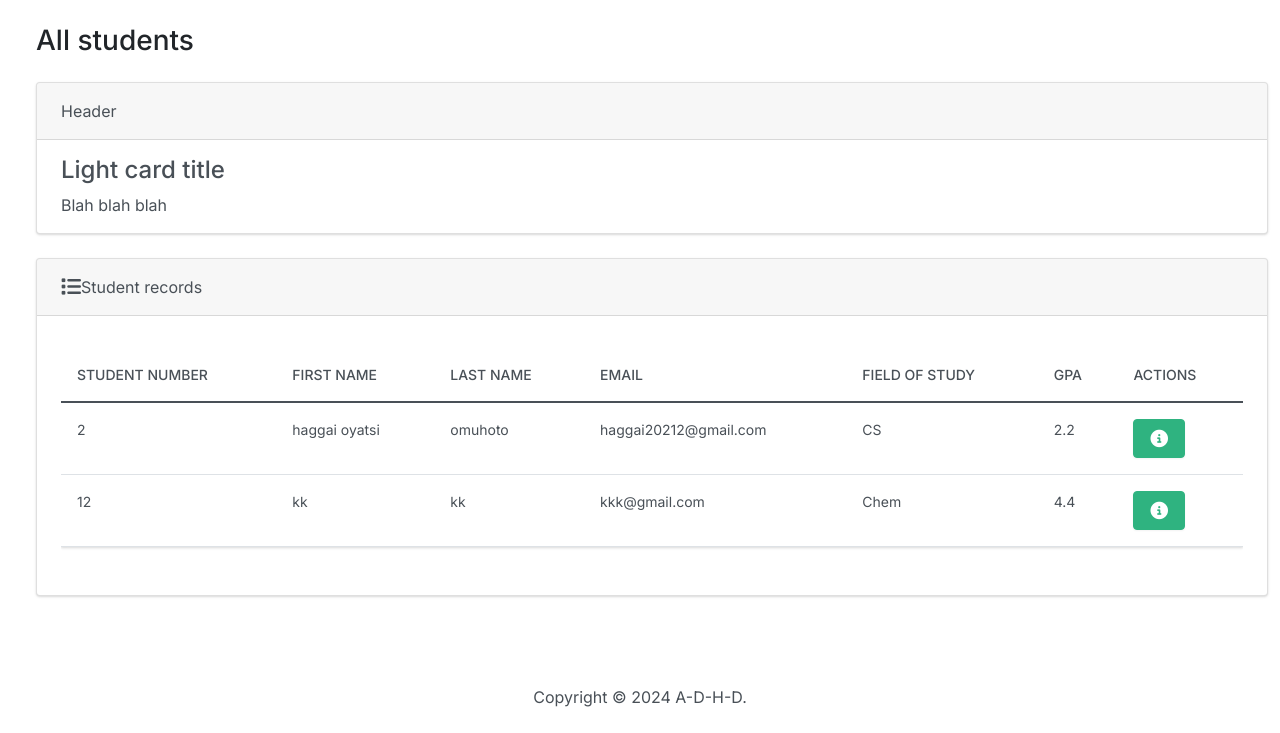
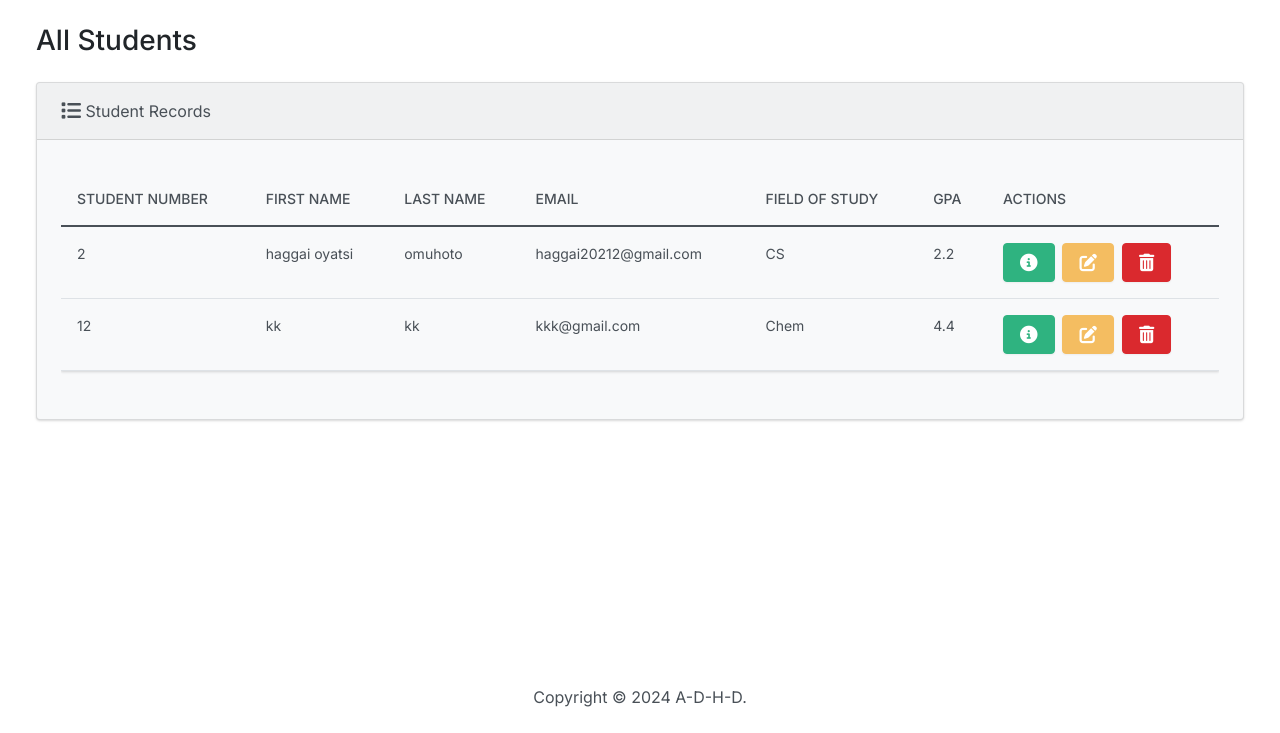
Before and after one commit to A-D-H-D/student-management-system, a Django app: page / in a window 1280 px wide. Shown: the part 67-800 px from the top of the page. Run offline with Django 5.2, Linux system fonts and the light colour scheme; data comes from the database, SQL or seed files in the repository; both versions use the stored data as it was after the commit; some libraries are stand-ins or nearby versions.

Commit message:
finished crud operations

```diff
--- a/django_project/students/templates/students/base.html
+++ b/django_project/students/templates/students/base.html
@@ -15,7 +15,7 @@
     <!-- <h1>Hello world</h1> -->
     <nav class="navbar navbar-expand-lg navbar-dark bg-primary">
         <div class="container-fluid">
-            <a class="navbar-brand" href="#">
+            <a class="navbar-brand" href="{% url 'index' %}">
                 <i class="fa-solid fa-graduation-cap fa-lg"></i> Student Management System
             </a>
             <button class="navbar-toggler" type="button" data-bs-toggle="collapse" data-bs-target="#navbarColor01"
@@ -25,12 +25,12 @@
             <div class="collapse navbar-collapse" id="navbarColor01">
                 <ul class="navbar-nav me-auto">
                     <li class="nav-item">
-                        <a class="nav-link" href="#">
+                        <a class="nav-link" href="{% url 'index' %}">
                             <i class="fa-solid fa-list fa-lg"></i> All Students
                         </a>
                     </li>
                     <li class="nav-item">
-                        <a class="nav-link" href="#">
+                        <a class="nav-link" href="{% url 'add' %}">
                             <i class="fa-solid fa-plus fa-lg"></i> Add Student
                         </a>
                     </li>
@@ -40,7 +40,10 @@
     </nav>
 
     <div class="container-fluid">
-      {% block%}
+      {% block body %}
+
+      {% endblock %}
+
     </div>
     <footer class="mt-auto mb-4">
         <div class="text-center">
--- a/django_project/students/templates/students/index.html
+++ b/django_project/students/templates/students/index.html
@@ -1,119 +1,112 @@
-{% load static %}
+{% extends "students/base.html" %}
 
-<!DOCTYPE html>
-<html lang="en">
-<head>
-    <meta charset="UTF-8">
-    <meta name="viewport" content="width=device-width, initial-scale=1.0">
-    <title>Student management system</title>
-    <link rel="stylesheet" href="https://cdnjs.cloudflare.com/ajax/libs/font-awesome/6.1.1/css/all.min.css">
-    <link rel="stylesheet" href="{% static 'CSS/bootstrap.min.css' %}">
-</head>
-<body class="d-flex flex-column min-vh-100">
-    <!-- <h1>Hello world</h1> -->
-    <nav class="navbar navbar-expand-lg navbar-dark bg-primary">
-        <div class="container-fluid">
-            <a class="navbar-brand" href="#">
-                <i class="fa-solid fa-graduation-cap fa-lg"></i> Student Management System
-            </a>
-            <button class="navbar-toggler" type="button" data-bs-toggle="collapse" data-bs-target="#navbarColor01"
-                aria-controls="navbarColor01" aria-expanded="false" aria-label="Toggle navigation">
-                <span class="navbar-toggler-icon"></span>
-            </button>
-            <div class="collapse navbar-collapse" id="navbarColor01">
-                <ul class="navbar-nav me-auto">
-                    <li class="nav-item">
-                        <a class="nav-link" href="#">
-                            <i class="fa-solid fa-list fa-lg"></i> All Students
-                        </a>
-                    </li>
-                    <li class="nav-item">
-                        <a class="nav-link" href="#">
-                            <i class="fa-solid fa-plus fa-lg"></i> Add Student
-                        </a>
-                    </li>
-                </ul>
-            </div>
-        </div>
-    </nav>
-    <div class="container-fluid">
-        <h3 class="m-4">All students</h3>
+{% block body %}
+<h3 class="m-4">All Students</h3>
 <div class="row">
     <div class="col-12">
         {% if students %}
-                <div class="card ng-light ms-4 mb-4">
-                    <div class="card-header">Header</div>
-                    <div class="card-body">
-                        <h4 class="card-title">Light card title</h4>
-                        <p class="card-text">Blah blah blah</p>
-                    </div>
-                </div>
-
-                {% else%}
-                    <h5 class="alert alert-primary ms-4 mb-4">No students</h5>
-                {% endif%}
-                <div class="card ng-light ms-4 mb-4">
+        <div class="card bg-light ms-4 me-4 mb-4">
             <div class="card-header">
-                        <i class="fa-solid fa-list fa-lg"></i>Student records
+                <i class="fa-solid fa-list fa-lg"></i> Student Records
             </div>
             <div class="card-body">
-                        <!-- <h4 class="card-title">Light card title</h4> -->
                 <p class="card-text">
                 <div class="table-responsive">
-                                 <table  class="table table-hover">
+                    <table class="table table-hover">
                         <thead>
                             <tr>
                                 <th scope="col">Student Number</th>
                                 <th scope="col">First Name</th>
                                 <th scope="col">Last Name</th>
                                 <th scope="col">Email</th>
-                                            <th scope="col">Field of study</th>
+                                <th scope="col">Field of Study</th>
                                 <th scope="col">GPA</th>
                                 <th scope="col">Actions</th>
                             </tr>
                         </thead>
                         <tbody>
-                                        {% for student in students%}
+                            {% for student in students %}
                             <tr>
-                                                <td>{{ student.student_number}}</td>
+                                <td>{{ student.student_number }}</td>
                                 <td>{{ student.first_name }}</td>
                                 <td>{{ student.last_name }}</td>
                                 <td>{{ student.email }}</td>
                                 <td>{{ student.field_of_study }}</td>
-                                                <td>{{ student.gpa}}</td>
+                                <td>{{ student.gpa }}</td>
                                 <td>
-                                                    <!-- <button class="btn btn-success me-1 " type="button" href=" {% url 'view_student' student.id%}" data-bs-toggle="modal" data-bs-target="#myModel{{student.id}}"><i class="fa-solid fa-circle-info fa-lg"></i></button> -->
-                                                    <a class="btn btn-success me-1" role="button" href="{% url 'view_student' student.id %}" data-bs-toggle="modal"
+                                    <button type="button" class="btn btn-success me-1"
+                                        href="{% url 'view_student' student.id %}" data-bs-toggle="modal"
                                         data-bs-target="#myModal{{student.id}}">
                                         <i class="fa-solid fa-circle-info fa-lg"></i>
-                                                    </a>
+                                    </button>
 
-
-                                                    <!-- modal component -->
-
-                                                    <div class="modal" id="myModal{{student.id}}" tabindex="-1" aria-labelledby="myModalLabel1" aria-hidden="true">
+                                    <!-- Modal - View Student -->
+                                    <div class="modal" id="myModal{{student.id}}" tabindex="-1"
+                                        aria-labelledby="myModalLabel1" aria-hidden="true">
                                         <div class="modal-dialog" role="document">
                                             <div class="modal-content">
                                                 <div class="modal-header">
-                                                                    <h5 class="modal-title">Student :{{ student.last_name }} {{ student.last_name }}</h5>
-                                                                    <button type="button" class="btn-close" data-bs-dismiss="modal" aria-label="Close">
+                                                    <h5 class="modal-title">
+                                                        Student: {{ student.first_name }} {{ student.last_name }}
+                                                    </h5>
+                                                    <button type="button" class="btn-close" data-bs-dismiss="modal"
+                                                        aria-label="Close">
                                                         <span aria-hidden="true"></span>
                                                     </button>
                                                 </div>
                                                 <div class="modal-body">
                                                     <ul class="list-unstyled">
-                                                                        <li>Student Number: <strong>{{ student.student_number }}</strong></li>
+                                                        <li>Student Number: <strong>{{ student.student_number
+                                                                }}</strong></li>
                                                         <li>First Name: <strong>{{ student.first_name }}</strong></li>
                                                         <li>Last Name: <strong>{{ student.last_name }}</strong></li>
                                                         <li>Email: <strong>{{ student.email }}</strong></li>
-                                                                        <li>Field of Study: <strong>{{ student.field_of_study }}</strong></li>
+                                                        <li>Field of Study: <strong>{{ student.field_of_study
+                                                                }}</strong></li>
                                                         <li>GPA: <strong>{{ student.gpa }}</strong></li>
-
                                                     </ul>
                                                 </div>
                                                 <div class="modal-footer">
+                                                    <button type="button" class="btn btn-primary"
+                                                        data-bs-dismiss="modal">Close</button>
+                                                </div>
+                                            </div>
+                                        </div>
+                                    </div>
 
-                                                                    <button type="button" class="btn btn-primary" data-bs-dismiss="modal">Close</button>
+                                    <a class="btn btn-warning me-1" href="{% url 'edit' student.id %}">
+                                        <i class="fa-solid fa-pen-to-square fa-lg"></i>
+                                    </a>
+
+                                    <button type="button" class="btn btn-danger" data-bs-toggle="modal"
+                                        data-bs-target="#delete{{student.id}}">
+                                        <i class="fa-solid fa-trash-can fa-lg"></i>
+                                    </button>
+
+                                    <!-- Modal - Delete Student -->
+                                    <div class="modal" id="delete{{student.id}}" tabindex="-1"
+                                        aria-labelledby="myModalLabel2" aria-hidden="true">
+                                        <div class="modal-dialog" role="document">
+                                            <div class="modal-content">
+                                                <div class="modal-header">
+                                                    <h5 class="modal-title">
+                                                        Student: {{ student.first_name }} {{ student.last_name }}
+                                                    </h5>
+                                                    <button type="button" class="btn-close" data-bs-dismiss="modal"
+                                                        aria-label="Close">
+                                                        <span aria-hidden="true"></span>
+                                                    </button>
+                                                </div>
+                                                <div class="modal-body">
+                                                    <p>Are you sure you want to delete this student?</p>
+                                                </div>
+                                                <div class="modal-footer">
+                                                    <form action="{% url 'delete' student.id %}" method="POST">
+                                                        {% csrf_token %}
+                                                        <input type="submit" class="btn btn-primary" value="Delete">
+                                                    </form>
+                                                    <button type="button" class="btn btn-secondary"
+                                                        data-bs-dismiss="modal">Cancel</button>
                                                 </div>
                                             </div>
                                         </div>
@@ -127,20 +120,9 @@
                 </p>
             </div>
         </div>
+        {% else %}
+        <h5 class="alert alert-primary ms-4 me-4">No Student Records</h5>
+        {% endif %}
     </div>
 </div>
-        {% block body %}
 {% endblock %}
-    </div>
-    <footer class="mt-auto mb-4">
-        <div class="text-center">
-            <span>
-                Copyright &copy;
-                <script>document.write(new Date().getFullYear())</script> A-D-H-D.
-            </span>
-        </div>
-    </footer>
-
-    <script src="https://cdn.jsdelivr.net/npm/bootstrap@5.0.2/dist/js/bootstrap.bundle.min.js"></script>
-</body>
-</html>
--- a/django_project/students/urls.py
+++ b/django_project/students/urls.py
@@ -5,5 +5,7 @@ urlpatterns = [
     path('', views.index, name= 'index'),
     path('<int:id>', views.view_student, name= 'view_student'),
     path('add/', views.add, name = 'add'),
+    path('edit/<int:id>/', views.edit, name = 'edit'),
+    path('delete/<int:id>', views.delete, name = 'delete')
 
 ]
--- a/django_project/students/views.py
+++ b/django_project/students/views.py
@@ -22,7 +22,7 @@ def add(request):
     form = StudentForm(request.POST)
     if form.is_valid():
       form.save()
-      new_student = form.cleaned_data['first_name']
+      new_student_number = form.cleaned_data['student_number']
       new_first_name = form.cleaned_data['first_name']
       new_last_name = form.cleaned_data['last_name']
       new_email = form.cleaned_data['email']
@@ -30,22 +30,68 @@ def add(request):
       new_gpa = form.cleaned_data['gpa']
 
       new_student = Student(
-        student_number = new_student,
+        student_number = new_student_number,
         first_name = new_first_name,
         last_name = new_last_name,
         email = new_email,
         field_of_study = new_field_of_study,
         gpa = new_gpa
       )
+      new_student.save()
 
-    new_student.save()
-    return render(request,'student/add.html', {
-      'form':StudentForm(),
-      'success':True
-    } )
+      return render(request,'students/add.html', {
+        'form':StudentForm(),
+        'success':True
+      } )
 
   else:
     form = StudentForm()
-    return render(request, 'students/add.html', {
+
+  return render(request, 'students/add.html', {
       'form': StudentForm()
     })
+
+
+def edit(request, id):
+    if request.method == 'POST':
+        student = Student.objects.get(pk=id)
+        form = StudentForm(request.POST, instance=student)
+        if form.is_valid():
+            form.save()
+            return render(request, 'students/edit.html', {
+                'form': form,
+                'success': True
+            })
+    else:
+        student = Student.objects.get(pk=id)
+        form = StudentForm(instance=student)
+
+    return render(request, 'students/edit.html', {
+        'form': form
+    })
+
+'''
+def edit(request, id):
+  if request.method == 'POST':
+    student = Student.objects.get(pk = id)
+    form = StudentForm(request.POST, instance=student)
+    if form.is_valid():
+      form.save()
+      return render(request, 'students/edit.html', {
+        'form':form,
+        'success':True
+      })
+
+    else:
+      student = Student.objects.get(pk = id)
+      form = StudentForm(instance=student)
+    return render(request, 'students/edit.html', {
+      'form': form
+    })
+'''
+
+def delete(request, id):
+   if request.method == 'POST':
+     student = Student.objects.get(pk=id)
+     student.delete()
+   return HttpResponseRedirect(reverse('index'))# avoid hardcoding urls
```
Also changed, not shown: django_project/students/templates/students/add.html (+33 -0 lines), django_project/students/templates/students/edit.html (added, +34 -0 lines), django_project/db.sqlite3. Lines whose indentation alone changed are shown as unchanged.
